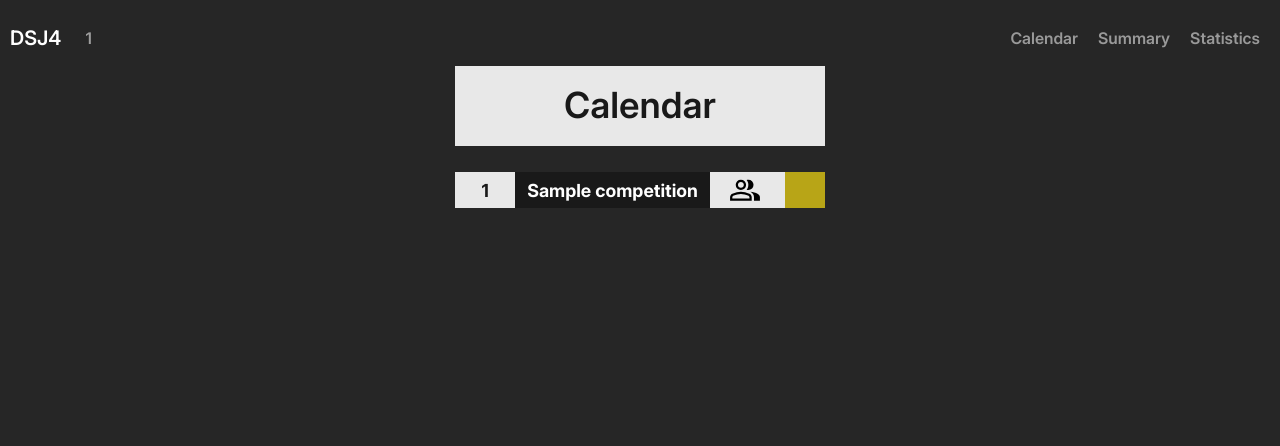
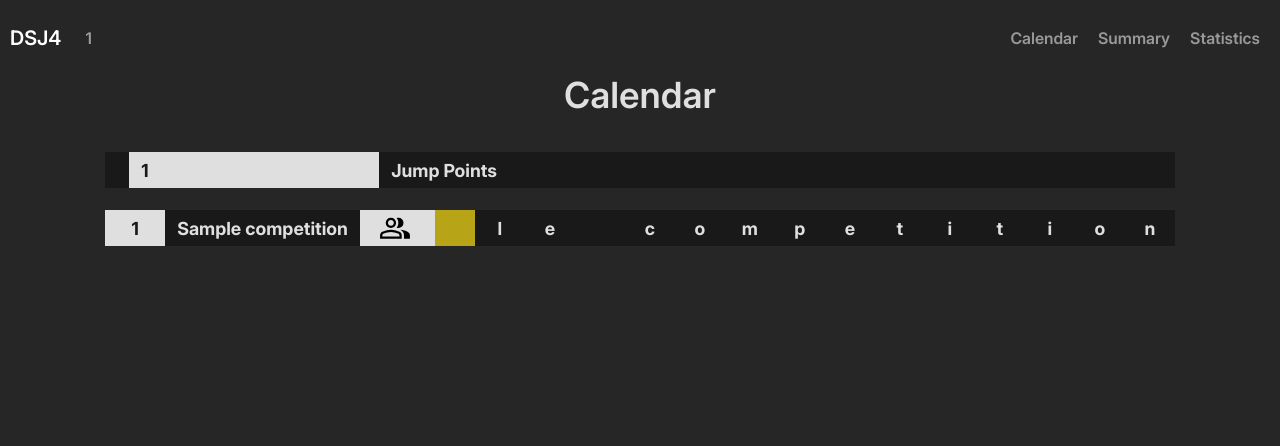
Before and after one commit to SzymonKowalik/dsj4-results, a Flask app: template templates/index.html in a window 1280 px wide. Shown: the top 446 px of the page. Run offline with Flask 2, Linux system fonts and the light colour scheme; the template is opened without the code that fills it: most values are stand-ins (such as "Sample title", 1, 10 or a date in 2020).

Commit message:
Add tournaments to calendar view, minor design improvements

```diff
--- a/main.py
+++ b/main.py
@@ -1,6 +1,6 @@
 from utils.create_database import initialise_tables, process_competition_files
 from utils.classifications import create_all_tournaments_classifications, read_tournaments
-from utils.calendar import calendar_with_tournaments, get_tournament_calendar
+from utils.calendar import calendar_with_tournaments, get_tournament_calendar, calendar_tournament_info
 from utils.results import individual_competition_results, individual_results, team_results, team_competition_results,\
     team_ind_competition_results, qualifying_results
 from utils.statistics import individual_stats, team_ind_stats, team_competitors, individual_all_tournaments,\
@@ -18,19 +18,20 @@ initialise_tables(cur)
 
 @app.route('/')
 def index():
-    classifications, tournaments, calendar_all = refresh()
+    classifications, tournaments, calendar_all, tournament_info = refresh()
     stats = competitors_stats(cur)
     return render_template(
         'index.html',
         calendar=calendar_all,
         tournaments=tournaments,
+        tournament_info=tournament_info,
         classifications=classifications,
         stats=stats)
 
 
 @app.route('/competition/<comp_id>')
 def competition(comp_id):
-    classifications, tournaments, calendar_all = refresh()
+    classifications, tournaments, calendar_all, tournament_info = refresh()
     hill_name = request.args.get('hill_name')
     comp_type = request.args.get('comp_type')
     if comp_type in ('ind', 'ind*'):
@@ -53,7 +54,7 @@ def competition(comp_id):
 
 @app.route('/competitor/<name>')
 def competitor(name):
-    classifications, tournaments, calendar_all = refresh()
+    classifications, tournaments, calendar_all, tournament_info = refresh()
     # Regex for team as name
     country = re.search(r"^[A-Z]{3}$", name)
     if country:
@@ -86,7 +87,7 @@ def competitor(name):
 
 @app.route('/tournament/<tournament_name>')
 def tournament(tournament_name):
-    classifications, tournaments, calendar_all = refresh()
+    classifications, tournaments, calendar_all, tournament_info = refresh()
     for tournament in classifications:
         if tournament_name == tournament[0]:
             tournament_data = tournament[1]
@@ -102,7 +103,8 @@ def refresh():
     process_competition_files(cur, con)
     classifications, tournaments = create_all_tournaments_classifications(cur, read_tournaments())
     calendar_all = calendar_with_tournaments(cur)
-    return classifications, tournaments, calendar_all
+    tournament_info = calendar_tournament_info()
+    return classifications, tournaments, calendar_all, tournament_info
 
 
 if __name__ == '__main__':
--- a/static/stylesheets/competition.css
+++ b/static/stylesheets/competition.css
@@ -53,6 +53,11 @@
     border-right: 3px solid var(--secondary-dark);
 }
 
+.round-border-none {
+    border-left: none;
+    border-right: none;
+}
+
 .standings-table__note {
     background-color: var(--primary-light);
     color: var(--primary-dark);
--- a/static/stylesheets/competitor_team.css
+++ b/static/stylesheets/competitor_team.css
@@ -47,11 +47,11 @@
 }
 
 .results-table-ind__name {
-    width: 200px;
+    width: 250px;
 }
 
 .results-table-ind__jumper {
-    width: 200px;
+    width: 250px;
 }
 
 .results-table-ind__points {
@@ -69,7 +69,7 @@
     width: 50px;
 }
 .results-table-team__name {
-    width: 600px;
+    width: 700px;
 }
 .results-table-team__points {
     text-align: center;
--- a/static/stylesheets/style.css
+++ b/static/stylesheets/style.css
@@ -3,28 +3,39 @@
     src: url('/static/fonts/inter_bold.ttf') format('truetype');
     font-weight: bold;
     font-style: normal;
+    font-display: swap;
 }
 @font-face {
     font-family: 'Inter Semi Bold';
     src: url('/static/fonts/inter_semibold.ttf') format('truetype');
     font-weight: bold;
     font-style: normal;
+    font-display: swap;
 }
 
 :root {
     --primary-dark: #191919;
     --secondary-dark: #4A4A4A;
-    --primary-light: #E8E8E8;
+    --primary-light: #DFDFDF;
+    --background-dark: #262626;
     --position: #8B6F11;
     --comp-completed: #4FB817;
     --comp-planned: #B8A517;
+    --spacing-xs: 4px;
+    --spacing-sm: 10px;
+    --spacing-md: 20px;
+    --spacing-lg: 36px;
+    --spacing-xl: 60px;
+    --font-size-base: 18px;
+    --font-size-lg: 32px;
+    --font-size-xl: 36px;
 }
 
 body {
-    background-color: #262626;
+    background-color: var(--background-dark);
     color: var(--primary-light);
-    font-family: "Inter Semi Bold";
-    margin: 10px;
+    font-family: "Inter Semi Bold",  sans-serif;
+    margin: var(--spacing-sm);
     overflow-y: scroll;
     overflow-x: hidden;
 }
@@ -32,7 +43,7 @@ body {
 /* Scrollbar */
 /* width */
 ::-webkit-scrollbar {
-  width: 10px;
+  width: var(--spacing-sm);
 }
 
 /* Track */
@@ -47,7 +58,7 @@ body {
 
 /* Handle on hover */
 ::-webkit-scrollbar-thumb:hover {
-  background: #4A4A4A;
+  background: var(--secondary-dark);
 }
 
 /* Rest of pages */
@@ -57,25 +68,24 @@ h1 {
     display: flex;
     align-items: center;
     justify-content: center;
-    gap: 20px;
-    height: 80px;
-    font-size: 36px;
-    background: var(--primary-light);
-    color: var(--primary-dark);
-    margin-bottom: 20px;
+    gap: var(--spacing-md);
+    height: var(--spacing-xl);
+    font-size: var(--font-size-xl);
+    color: var(--primary-light);
+    margin-bottom: var(--spacing-md);
 }
 
 h2 {
     display: flex;
     align-items: center;
     justify-content: center;
-    height: 60px;
-    font-size: 32px;
+    height: var(--spacing-xl);
+    font-size: var(--font-size-lg);
     background: var(--primary-dark);
     color: var(--primary-light);
     border-bottom: solid 2px var(--primary-light);
     margin: 0;
-    padding: 0 20px;
+    padding: 0 var(--spacing-md);
 }
 
 .flex-box {
@@ -87,56 +97,52 @@ h2 {
 
 .nav-menu {
     color: #999;
-    margin: auto 10px;
+    margin: auto var(--spacing-sm);
     cursor: pointer;
+    transition: color 0.2s ease;
+}
+
+.nav-menu:hover {
+    color: var(--primary-light);
 }
 
 .disabled {
     display: none;
 }
 
-.summary-table {
-    width: 500px;
-}
-
-.tournament-col {
-    width: 100px;
-    text-align: center;
-}
-
 a {
     text-decoration: none;
-    color: white;
+    color: var(--primary-light);
+    transition: color 0.2s ease;
 }
 
 a:hover {
-    color: lightblue;
+    color: var(--comp-planned);
 }
 
 .img-flag-small {
     height: 24px;
     width: 32px;
-    border-radius: 4px;
+    border-radius: var(--spacing-xs);
 }
 
 .img-flag-big {
     height: 40px;
     width: 55px;
-    border-radius: 4px;
+    border-radius: var(--spacing-xs);
 }
 
 .stats-table {
-    font-family: "Inter Bold";
-    font-size: 18px;
-    border-collapse: collapse;
+    font-family: "Inter Bold",  sans-serif;
+    font-size: var(--font-size-base);
     border-spacing: 0 6px;
-    border-collapse: separate; /* Required for border-spacing to work */
-    margin-bottom: 10px;
+    border-collapse: separate;
+    margin-bottom: var(--spacing-sm);
 }
 
 .stats-table td {
     padding: 0 12px;
-    height: 36px;
+    height: var(--spacing-lg);
 }
 
 .table-light {
@@ -148,3 +154,29 @@ a:hover {
     background-color: var(--primary-dark);
     color: var(--primary-light);
 }
+
+/* Responsive Design */
+@media (max-width: 768px) {
+    .summary-table {
+        width: 100%;
+        max-width: 500px;
+    }
+
+    h1 {
+        font-size: calc(var(--font-size-xl) * 0.8);
+    }
+
+    h2 {
+        font-size: calc(var(--font-size-lg) * 0.8);
+    }
+}
+
+@media (max-width: 480px) {
+    body {
+        margin: var(--spacing-xs);
+    }
+
+    .stats-table {
+        font-size: calc(var(--font-size-base) * 0.9);
+    }
+}
--- a/static/stylesheets/tournament.css
+++ b/static/stylesheets/tournament.css
@@ -37,6 +37,13 @@
 .standings-calendar-table__type img {
     height: 90%;
     width: 90%;
+}
+
+.standings-calendar-table__tournament {
+    width: 50px;
+    background-color: var(--primary-dark);
+    color: var(--primary-light);
+    text-align: center;
 }
 
 .standings-calendar-table__completed {
@@ -85,3 +92,26 @@
     width: 90px;
     text-align: center;
 }
+
+/* Tournament info styles */
+.tournament-info {
+    width: 100%;
+}
+
+.tournament-info__indicator {
+    background-color: var(--primary-dark);
+    width: 10px;
+}
+
+.tournament-info__name {
+    background-color: var(--primary-light);
+    color: var(--primary-dark);
+    width: 250px;
+}
+
+.tournament-info__comp-type {
+    background-color: var(--primary-dark);
+    color: var(--primary-light);
+    width: calc(100% - 260px);  /* 100% minus indicator and name widths */
+    text-align: left;
+}
--- a/templates/competition_team.html
+++ b/templates/competition_team.html
@@ -10,7 +10,7 @@
         {% for row in team_results %}
             <tr>
                 <td class="standings-table__position">{{ row[0] }}</td>
-                <td class="standings-table__name">{{ row[1] }}</td>
+                <td class="standings-table__name"><a href="{{ url_for('competitor', name=row[1])}}">{{ row[1] }}</a></td>
                 <td class="standings-table__country">
                     <img class="img-flag-small" src="{{ url_for('static', filename='images/flags/'+row[2]+'.svg') }}">
                 </td>
@@ -24,7 +24,8 @@
         {% for row in ind_results %}
             <tr>
                 <td class="standings-table__position">{{ row[0] }}</td>
-                <td class="standings-table__name">{{ row[1] }}</td>
+                <td class="standings-table__name">
+                    <a href="{{ url_for('competitor', name=row[1])}}">{{ row[1] }}</a></td>
                 <td class="standings-table__country">
                     <img class="img-flag-small" src="{{ url_for('static', filename='images/flags/'+row[2]+'.svg') }}">
                 </td>
--- a/templates/competitor_ind.html
+++ b/templates/competitor_ind.html
@@ -75,7 +75,9 @@
                     <img src="{{ url_for('static', filename='images/icons/team_comp.svg') }}" alt="Team Competition">
                 {% endif %}
             </td>
-            <td class="table-dark results-table-ind__name">{{ row[2] }}</td>
+            <td class="table-dark results-table-ind__name">
+                <a href="{{ url_for('competition', comp_id=row[0], hill_name=row[2], comp_type=row[1]) }}">{{ row[2] }}</a>
+            </td>
             <td class="table-light results-table-ind__note">{{ row[3] }}</td>
             <td class="table-dark results-table-ind__round">{{ row[4] }}</td>
             <td class="table-dark results-table-ind__round">{{ row[5] }}</td>
--- a/templates/index.html
+++ b/templates/index.html
@@ -12,6 +12,20 @@
 <!---->
 <div class="content calendar">
     <h1>Calendar</h1>
+    <table class="stats-table tournament-info">
+        {% for tournament in tournament_info %}
+            <tr>
+                <td class="tournament-info__indicator" {% if tournament[2] %}style="background-color: {{ tournament[2] }}"{% endif %}></td>
+                <td class="tournament-info__name">{{ tournament[0] }}</td>
+                {% if tournament[1] == '0' %}
+                    <td class="tournament-info__comp-type">Cup Points</td>
+                {% else %}
+                    <td class="tournament-info__comp-type">Jump Points</td>
+                {% endif %}
+            </tr>
+        {% endfor %}
+    </table>
+
     <table class="stats-table standings-calendar-table">
         {% for competition in calendar %}
             <tr>
@@ -33,6 +47,17 @@
                 {% else %}
                     <td class="standings-calendar-table__planned"></td>
                 {% endif %}
+                {% for tournament in competition[4:] %}
+                    <td class="standings-calendar-table__tournament">
+                        {% if 'X' in tournament[0] %}
+                            <svg width="20" height="20">
+                                <circle cx="10" cy="10" r="10" fill="{{ tournament[1] }}"/>
+                            </svg>
+                        {% else %}
+                            {{ tournament[0] }}
+                        {% endif %}
+                    </td>
+                {% endfor %}
             </tr>
         {% endfor %}
     </table>
@@ -80,7 +105,7 @@
                 <td class="standings-table__round round-border-right">3rd</td>
                 <td class="standings-table__round round-border-right">Top 10</td>
                 <td class="standings-table__round round-border-right">Top 30</td>
-                <td class="standings-table__round round-border-right">Average</td>
+                <td class="standings-table__round round-border-none">Average</td>
         </tr>
         {% for row in stats[1:] %}
             <tr>
@@ -92,9 +117,10 @@
                     <img class="img-flag-small" src="{{ url_for('static', filename='images/flags/'+row[2]+'.svg') }}">
                 </td>
                 <td class="standings-table__note">{{ row[3] }}</td>
-                {% for col in row[4:] %}
+                {% for col in row[4:-1] %}
                     <td class="standings-table__round round-border-right">{{ col }}</td>
                 {% endfor %}
+                <td class="standings-table__round round-border-none">{{ row[-1] }}</td>
             </tr>
         {% endfor %}
     </table>
--- a/utils/statistics.py
+++ b/utils/statistics.py
@@ -69,7 +69,7 @@ def individual_all_tournaments(cursor, tournaments, name):
     results.append(['Individual World Cup', *cursor.fetchall()])
     # Rest of tournaments
     for tournament in tournaments[2:]:
-        tournament_name, comp_type, comp_ids, qual_ids = tournament
+        tournament_name, comp_color, comp_type, comp_ids, qual_ids = tournament
         if comp_type == '0':
             comp_type = 'points'
         else:
```
Also changed, not shown: data/tournaments.txt (+5 -5 lines), templates/competitor_team.html (+9 -3 lines), utils/calendar.py (+17 -5 lines), utils/classifications.py (+5 -5 lines), README.md.
